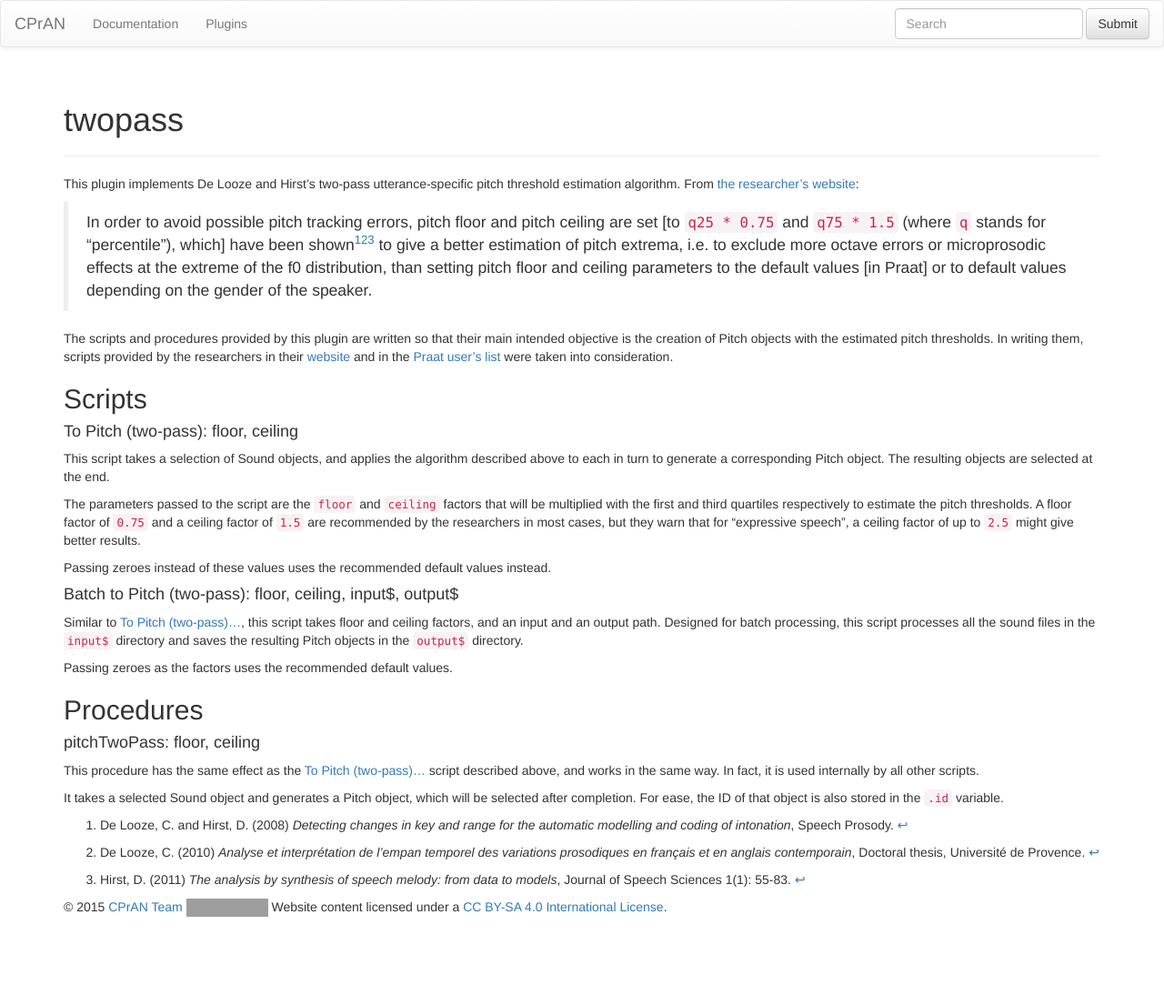
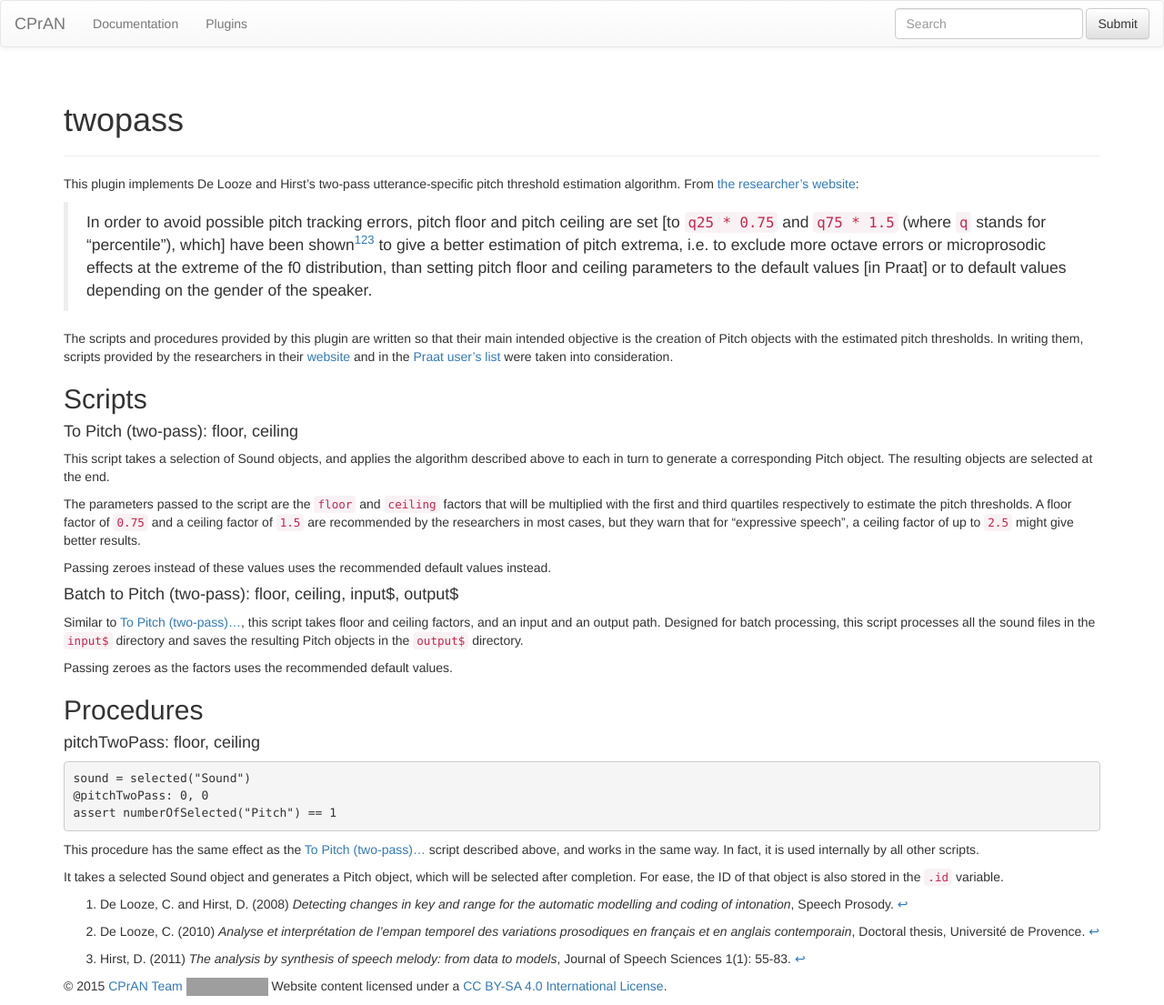
Before and after one commit to jjatria/cpran-www, a Jekyll site: the page built from docs/plugins/twopass/index.md, in a window 1280 px wide. Shown: the whole page at 91% size. Built offline with Jekyll 4.4.1, drawn with Linux system fonts in a browser that asks for light colours; nearby versions of some CDN libraries; library files that are not in the unit come from our copies; comment, search, counter and statistics services are not loaded; before the commit the page ends 1018 px from its top, so only the background shows below that; grey boxes are pictures that could not be loaded.

Commit message:
Added example of usage for @pitchTwoPass

```diff
--- a/docs/plugins/twopass/index.md
+++ b/docs/plugins/twopass/index.md
@@ -63,6 +63,10 @@ Passing zeroes as the factors uses the recommended default values.
 #### pitchTwoPass: floor, ceiling
 {: #pitch-two-pass }
 
+    sound = selected("Sound")
+    @pitchTwoPass: 0, 0
+    assert numberOfSelected("Pitch") == 1
+
 This procedure has the same effect as the [To Pitch (two-pass)...](#to-pitch)
 script described above, and works in the same way. In fact, it is used
 internally by all other scripts.
```
